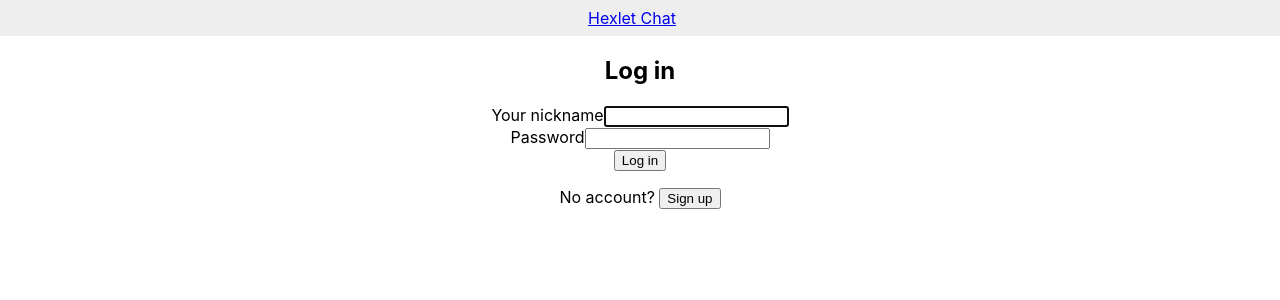
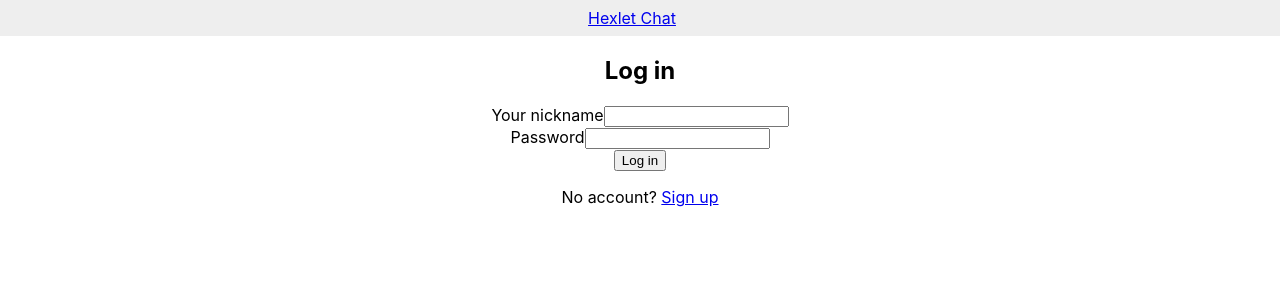
Before and after one commit to Shi0-X/ChatAPP, a React (Create React App) app in the folder frontend/: page /login in a window 1280 px wide. Shown: the top 300 px of the page. Built offline with nearby package versions, Linux system fonts and the light colour scheme; no server answers.

Commit message:
Update LoginPage.jsx

```diff
--- a/frontend/src/components/LoginPage/LoginPage.jsx
+++ b/frontend/src/components/LoginPage/LoginPage.jsx
@@ -1,6 +1,8 @@
 // frontend/src/components/LoginPage/LoginPage.jsx
-import React, { useState, useRef, useEffect } from 'react';
-import { Formik, Form, Field, ErrorMessage } from 'formik';
+import React, { useState } from 'react';
+import {
+  Formik, Form, Field, ErrorMessage,
+} from 'formik';
 import * as Yup from 'yup';
 import { useNavigate, Link } from 'react-router-dom';
 import { useTranslation } from 'react-i18next';
@@ -13,25 +15,25 @@ const LoginPage = () => {
   const [authError, setAuthError] = useState(null);
   const { logIn } = useAuth();
   const navigate = useNavigate();
-  const usernameRef = useRef(null);
-
-  useEffect(() => {
-    if (usernameRef.current) {
-      usernameRef.current.focus();
-    }
-  }, []);
 
   const validationSchema = Yup.object().shape({
     username: Yup.string().required(t('errors.required')),
     password: Yup.string().required(t('errors.required')),
   });
 
-  const initialValues = { username: '', password: '' };
+  const initialValues = {
+    username: '',
+    password: '',
+  };
 
   const handleSubmit = async (values, { setSubmitting }) => {
     try {
       setAuthError(null);
-      const { token, username: returnedUser } = await loginRequest(values.username, values.password);
+      const {
+        token,
+        username: returnedUser,
+      } = await loginRequest(values.username, values.password);
+
       logIn(token, returnedUser);
       navigate('/');
     } catch (error) {
@@ -45,18 +47,19 @@ const LoginPage = () => {
     <div>
       <h2>{t('entry')}</h2>
 
-      {authError && (
-        <div role="alert" style={{ color: 'red' }}>
-          {authError}
-        </div>
-      )}
+      {authError && <div style={{ color: 'red' }}>{authError}</div>}
 
-      <Formik initialValues={initialValues} validationSchema={validationSchema} onSubmit={handleSubmit}>
+      <Formik
+        initialValues={initialValues}
+        validationSchema={validationSchema}
+        onSubmit={handleSubmit}
+      >
         {({ isSubmitting }) => (
           <Form>
             <div>
+              {/* 👇 Aseguramos que el texto sea visible para Playwright */}
               <label htmlFor="username">{t('placeholders.login')}</label>
-              <Field id="username" name="username" type="text" innerRef={usernameRef} />
+              <Field id="username" name="username" type="text" />
               <ErrorMessage name="username" component="div" />
             </div>
 
@@ -74,10 +77,11 @@ const LoginPage = () => {
       </Formik>
 
       <p>
-        {t('noAccount')}{' '}
-        <button type="button" onClick={() => navigate('/signup')}>
+        {t('noAccount')}
+        {' '}
+        <Link to="/signup">
           {t('makeRegistration')}
-        </button>
+        </Link>
       </p>
     </div>
   );
```
